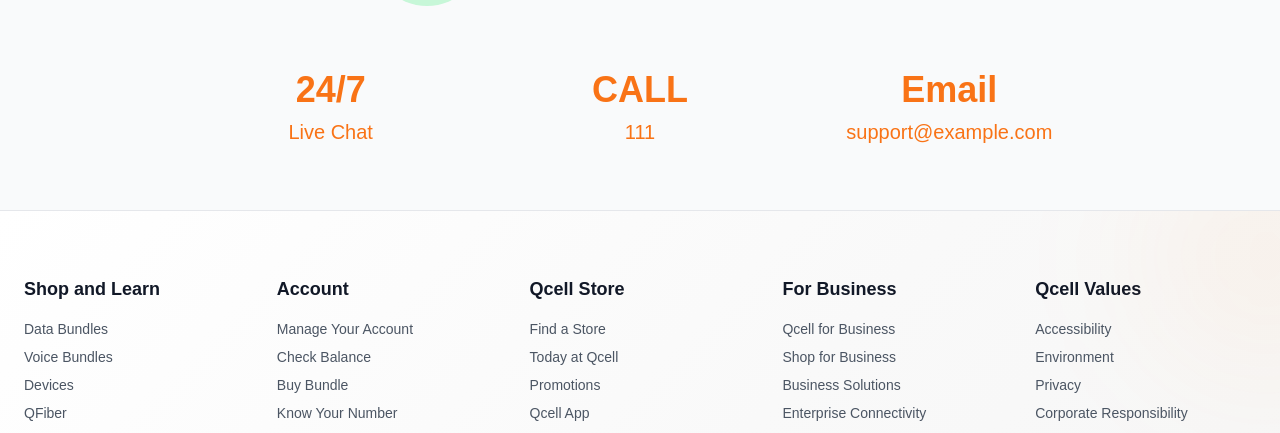
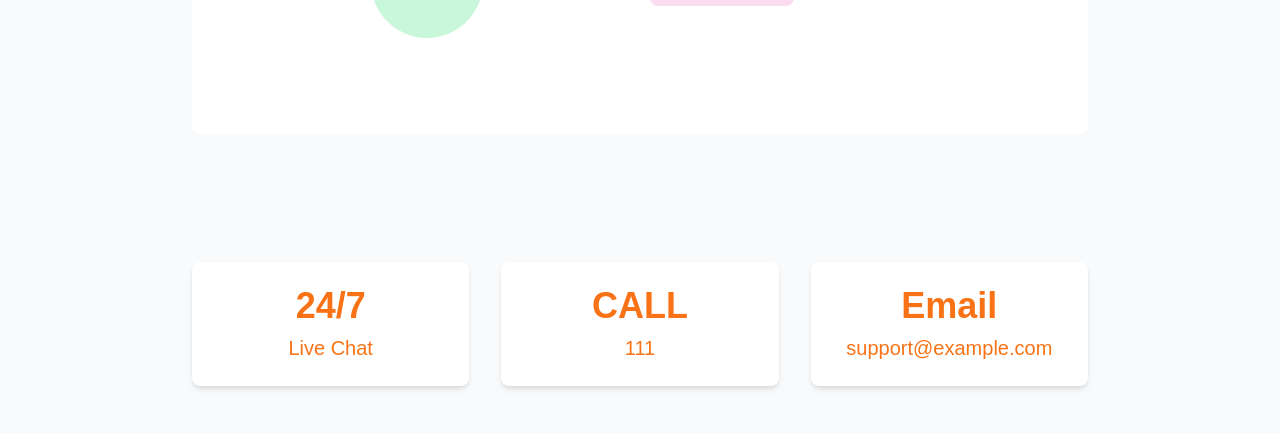
Before and after one commit to davidddeveloper/Qcell-website, a Next.js app: page /support in a window 1280 px wide. Shown: the part 1724-2157 px from the top of the page. Built offline with nearby package versions, Linux system fonts and the light colour scheme.

Commit message:
support contact updated

```diff
--- a/components/support-contact.tsx
+++ b/components/support-contact.tsx
@@ -5,7 +5,7 @@
 export default function SupportContact() {
   return (
     <div className="w-full py-16 bg-gray-50">
-      <div className="container mx-auto px-4">
+      <div className="container mx-auto px-4 sm:w-[70%] bg-white rounded-lg p-8">
         <div className="max-w-4xl mx-auto text-center mb-12">
           <h2 className="text-3xl md:text-4xl font-bold text-orange-500 mb-4">Support On Your Phone</h2>
           <p className="text-gray-600 max-w-2xl mx-auto">
@@ -47,24 +47,27 @@
           </div>
         </div>
 
-        {/* Contact options */}
-        <div className="grid grid-cols-1 md:grid-cols-3 gap-8 max-w-4xl mx-auto">
-          <div className="text-center">
+
+      </div>
+
+      {/* Contact options */}
+      <div className="grid grid-cols-1 md:grid-cols-3 gap-8 max-w-4xl mx-auto mt-32">
+          <div className="text-center bg-white p-6 rounded-lg shadow-md hover:shadow-lg transition duration-300">
             <div className="text-orange-500 font-bold text-3xl md:text-4xl mb-2">24/7</div>
             <div className="text-orange-500 font-medium text-xl">Live Chat</div>
           </div>
 
-          <div className="text-center">
+          <div className="text-center bg-white p-6 rounded-lg shadow-md hover:shadow-lg transition duration-300">
             <div className="text-orange-500 font-bold text-3xl md:text-4xl mb-2">CALL</div>
             <div className="text-orange-500 font-medium text-xl">111</div>
           </div>
 
-          <div className="text-center">
+          <div className="text-center bg-white p-6 rounded-lg shadow-md hover:shadow-lg transition duration-300">
             <div className="text-orange-500 font-bold text-3xl md:text-4xl mb-2">Email</div>
             <div className="text-orange-500 font-medium text-xl">support@example.com</div>
           </div>
         </div>
-      </div>
     </div>
+
   )
 }
```
